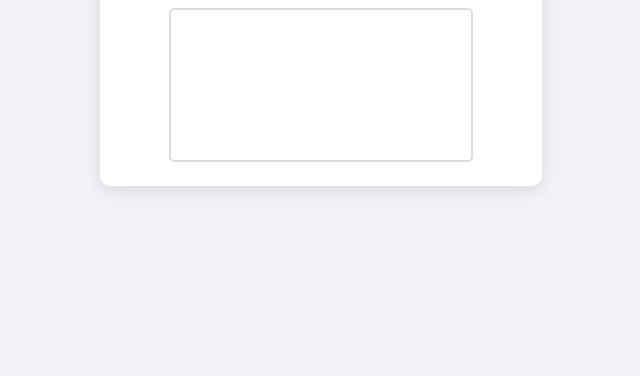
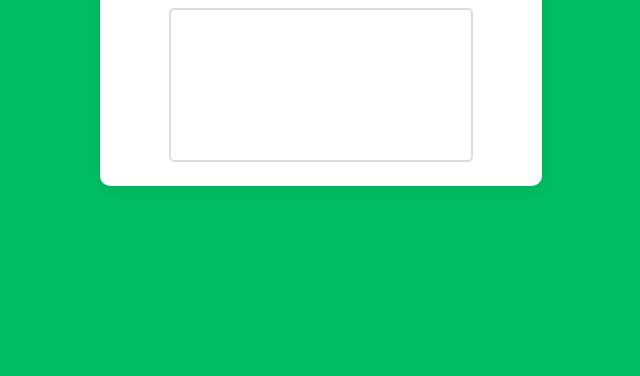
Before and after one commit to Bro-Maankah/Aqoonmaal, a plain HTML site: page index.html in a window 1280 px wide. Shown: the part 424-800 px from the top of the page, without its empty margins (319-959 px from the left). Drawn offline with Linux system fonts and the light colour scheme.

Commit message:
Update index.html

```diff
--- a/index.html
+++ b/index.html
@@ -12,7 +12,7 @@
       align-items: center;
       justify-content: center;
       min-height: 100vh;
-      background-color: #f0f2f5;
+      background-color: #00bf63;
       margin: 0;
       padding: 20px;
       box-sizing: border-box;
```
